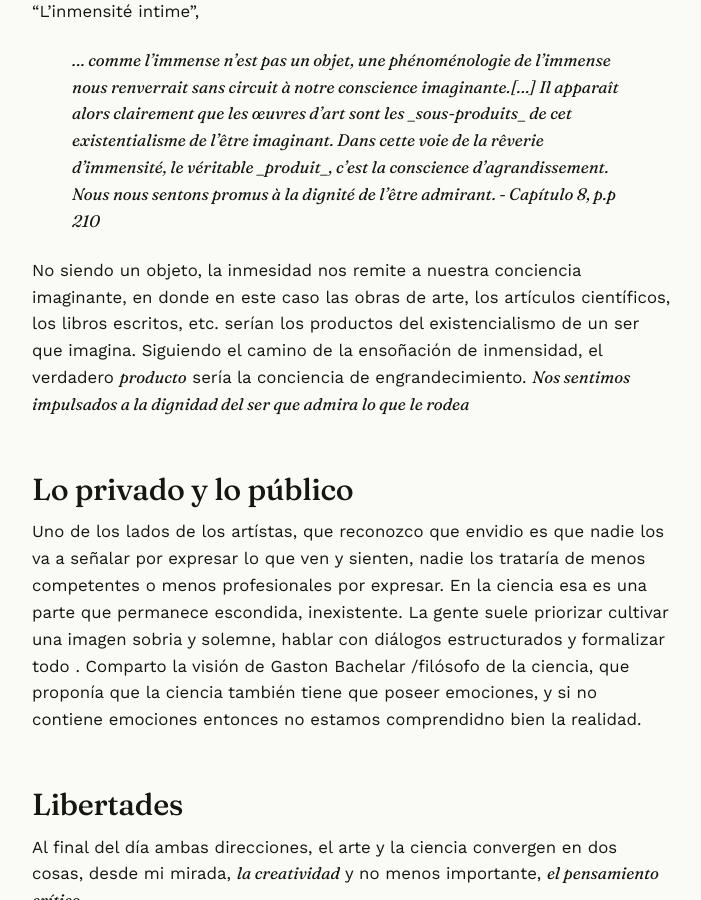
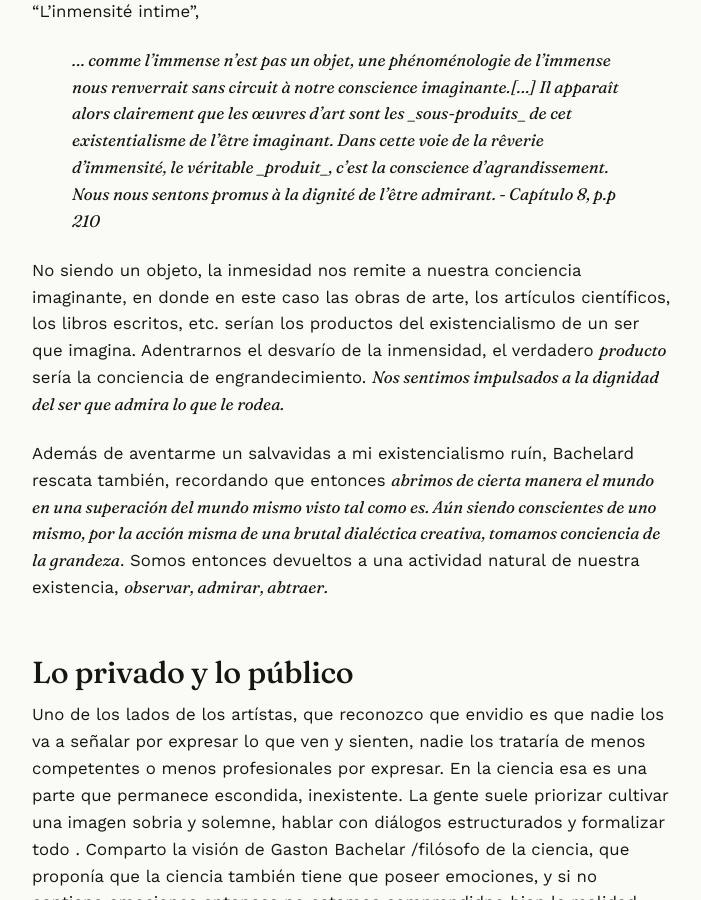
Before and after one commit to AnaAquiles/AnaAquiles.github.io, a Jekyll site: the page built from _posts/2026-10-27-curadores-esp.md, in a window 1280 px wide and 900 px high, scrolled down 6523 px. Shown: the whole window, without its empty margins (288-989 px from the left). Built offline with Jekyll 4.4.1, drawn with Linux system fonts in a browser that asks for light colours; comment, search, counter and statistics services are not loaded.

Commit message:
Curadores final

```diff
--- a/_posts/2026-10-27-curadores-esp.md
+++ b/_posts/2026-10-27-curadores-esp.md
@@ -71,7 +71,9 @@ Bachelard, en su poética del espacio, habla con diferentes analogías sobre la
 
 >*... comme l’immense n’est pas un objet, une phénoménologie de l’immense nous renverrait sans circuit à notre conscience imaginante.[...] Il apparaît alors clairement que les œuvres d’art sont les _sous-produits_ de cet existentialisme de l’être imaginant. Dans cette voie de la rêverie d’immensité, le véritable _produit_, c’est la conscience d’agrandissement. Nous nous sentons promus à la dignité de l’être admirant. - Capítulo 8, p.p 210*
 
-No siendo un objeto, la inmesidad nos remite a nuestra conciencia imaginante, en donde en este caso las obras de arte, los artículos científicos, los libros escritos, etc. serían los productos del existencialismo de un ser que imagina. Siguiendo el camino de la ensoñación de inmensidad, el verdadero _producto_ sería la conciencia de engrandecimiento. _Nos sentimos impulsados a la dignidad del ser que admira lo que le rodea_
+No siendo un objeto, la inmesidad nos remite a nuestra conciencia imaginante, en donde en este caso las obras de arte, los artículos científicos, los libros escritos, etc. serían los productos del existencialismo de un ser que imagina. Adentrarnos el desvarío de la inmensidad, el verdadero _producto_ sería la conciencia de engrandecimiento. _Nos sentimos impulsados a la dignidad del ser que admira lo que le rodea._
+
+Además de aventarme un salvavidas a mi existencialismo ruín, Bachelard rescata también, recordando que entonces _abrimos de cierta manera el mundo en una superación del mundo mismo visto tal como es. Aún siendo conscientes de uno mismo, por la acción misma de una brutal dialéctica creativa, tomamos conciencia de la grandeza_. Somos entonces devueltos a una actividad natural de nuestra existencia, _observar, admirar, abtraer._
 
 ## Lo privado y lo público
 
```
